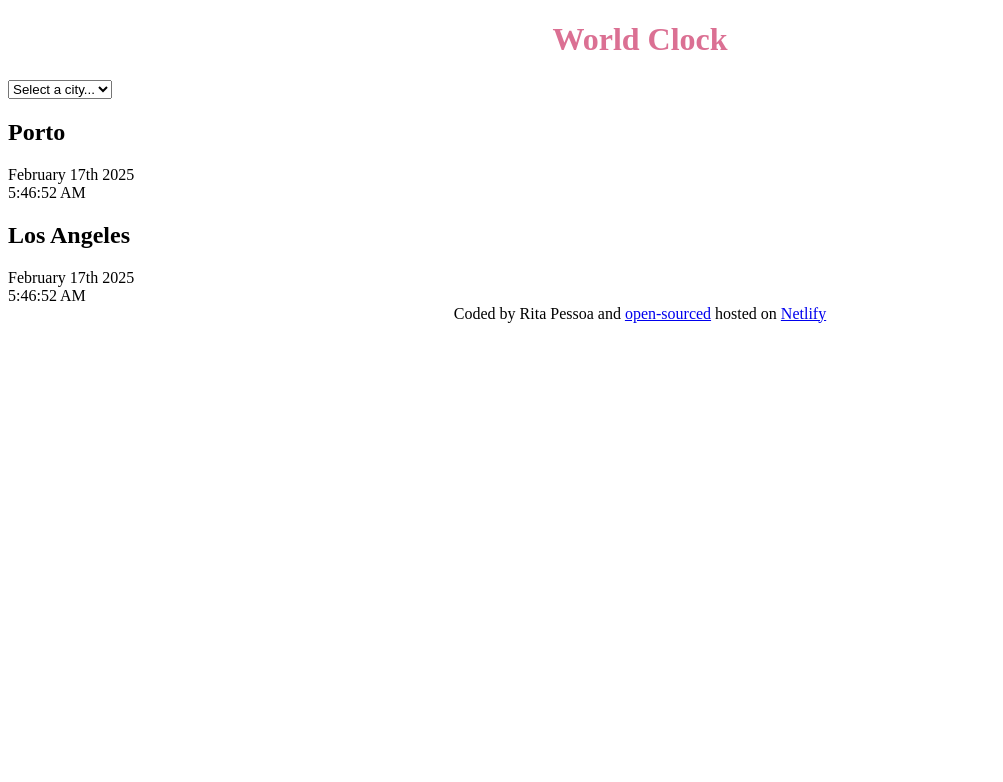
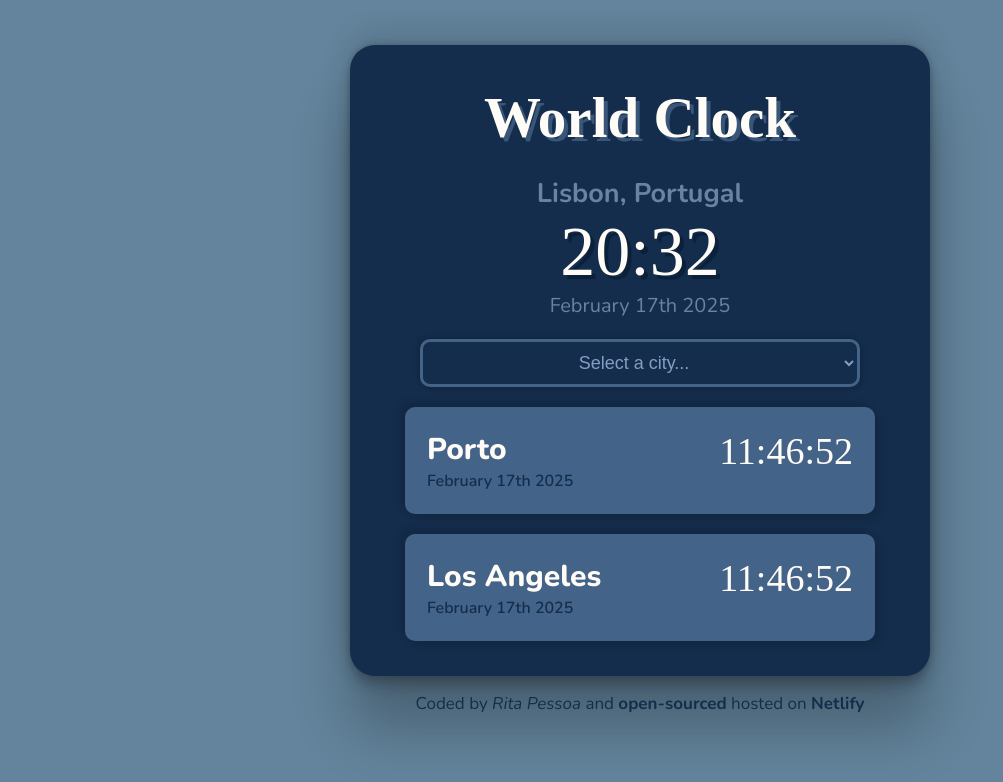
Before and after one commit to ritapessoa01/world-clock, a plain HTML site: page index.html in a window 1280 px wide. Shown: the whole page, without its empty margins (0-1003 px from the left). Drawn offline with nearby package versions, Linux system fonts and the light colour scheme; a web font is replaced by a local one.

Commit message:
Added CSS to the project

```diff
--- a/index.html
+++ b/index.html
@@ -5,10 +5,20 @@
     <meta name="viewport" content="width=device-width, initial-scale=1.0" />
     <title>World Clock</title>
     <link rel="stylesheet" href="src/style.css" />
+    <link rel="preconnect" href="https://fonts.googleapis.com" />
+    <link rel="preconnect" href="https://fonts.gstatic.com" crossorigin />
+    <link
+      href="https://fonts.googleapis.com/css2?family=Atkinson+Hyperlegible+Mono:ital,wght@0,200..800;1,200..800&family=Nunito:ital,wght@0,200..1000;1,200..1000&display=swap"
+      rel="stylesheet"
+    />
   </head>
   <body>
     <div class="box">
       <h1>World Clock</h1>
+
+      <div class="current-location">Lisbon, Portugal</div>
+      <div class="current-time">20:32</div>
+      <div class="current-date">February 17th 2025</div>
 
       <select name="" id="">
         <option value="">Select a city...</option>
@@ -19,19 +29,23 @@
       </select>
 
       <div class="city">
+        <div>
           <h2>Porto</h2>
           <div class="date">February 17th 2025</div>
-        <div class="time">5:46:52 AM</div>
+        </div>
+        <div class="time">11:46:52</div>
       </div>
 
       <div class="city">
+        <div>
           <h2>Los Angeles</h2>
           <div class="date">February 17th 2025</div>
-        <div class="time">5:46:52 AM</div>
         </div>
-
+        <div class="time">11:46:52</div>
+      </div>
+    </div>
     <footer>
-        Coded by Rita Pessoa and
+      Coded by <em>Rita Pessoa</em> and
       <a href="https://github.com/ritapessoa01/world-clock" target="_blank"
         >open-sourced</a
       >
@@ -40,7 +54,7 @@
         >Netlify</a
       >
     </footer>
-    </div>
+
     <script src="src/index.js"></script>
   </body>
 </html>
--- a/src/style.css
+++ b/src/style.css
@@ -1,8 +1,107 @@
+body {
+  background-color: #446c89d4;
+  font-family: "Nunito", serif;
+}
+
+.box {
+  background-color: #142d4c;
+  max-width: 550px;
+  padding: 15px;
+  margin: 0 auto;
+  margin-top: 45px;
+  display: block;
+  border-radius: 25px;
+  box-shadow: rgba(0, 0, 0, 0.25) 0px 54px 55px,
+    rgba(0, 0, 0, 0.12) 0px -12px 30px, rgba(0, 0, 0, 0.12) 0px 4px 6px,
+    rgba(0, 0, 0, 0.17) 0px 12px 13px, rgba(0, 0, 0, 0.09) 0px -3px 5px;
+}
+
 h1 {
-  color: palevioletred;
+  margin: 25px;
+  font-family: "Atkinson Hyperlegible Mono", serif;
+  color: #fffcf7;
   text-align: center;
+  font-size: 57px;
+  text-shadow: 4px 4px #395679;
+}
+
+.current-location {
+  color: #6a83a2;
+  text-align: center;
+  font-size: 27px;
+  font-weight: 700;
+}
+
+.current-time {
+  color: #fffcf7;
+  text-align: center;
+  font-size: 70px;
+  font-family: "Atkinson Hyperlegible Mono", serif;
+  font-weight: 500;
+  text-shadow: 4px 4px #0b213a;
+}
+
+.current-date {
+  color: #6a83a2;
+  text-align: center;
+  font-size: 20px;
+  margin-bottom: 20px;
+  font-weight: 400;
+}
+
+select {
+  display: block;
+  margin: 0 auto;
+  padding: 10px;
+  width: 80%;
+  font-size: 18px;
+  color: #829fc3;
+  border-radius: 10px;
+  background-color: #142d4c;
+  border-color: #446388;
+  border-width: 3px;
+  font-weight: 500;
+  text-align: center;
+  box-shadow: 3px 3px 5px rgba(0, 0, 0, 0.12), -3px -3px 5px rgba(0, 0, 0, 0.12);
+}
+
+.city {
+  display: flex;
+  justify-content: space-between;
+  background-color: #446388;
+  color: #fffcf7;
+  margin: 20px 40px;
+  padding: 22px;
+  border-radius: 10px;
+  box-shadow: 5px 5px 7px rgba(0, 0, 0, 0.12), -5px -5px 7px rgba(0, 0, 0, 0.12);
+}
+
+h2 {
+  font-size: 30px;
+  font-weight: 800;
+  margin: 0 auto;
+}
+
+.date {
+  color: #142d4c;
+  font-weight: 600;
+}
+
+.time {
+  font-size: 38px;
+  font-family: "Atkinson Hyperlegible Mono", serif;
+  font-weight: 500;
 }
 
 footer {
   text-align: center;
+  margin: 16px;
+  color: #142d4c;
+  font-size: 17px;
 }
+
+a {
+  text-decoration: none;
+  color: #142d4c;
+  font-weight: bold;
+}
```
Lines whose indentation alone changed are shown as unchanged.
